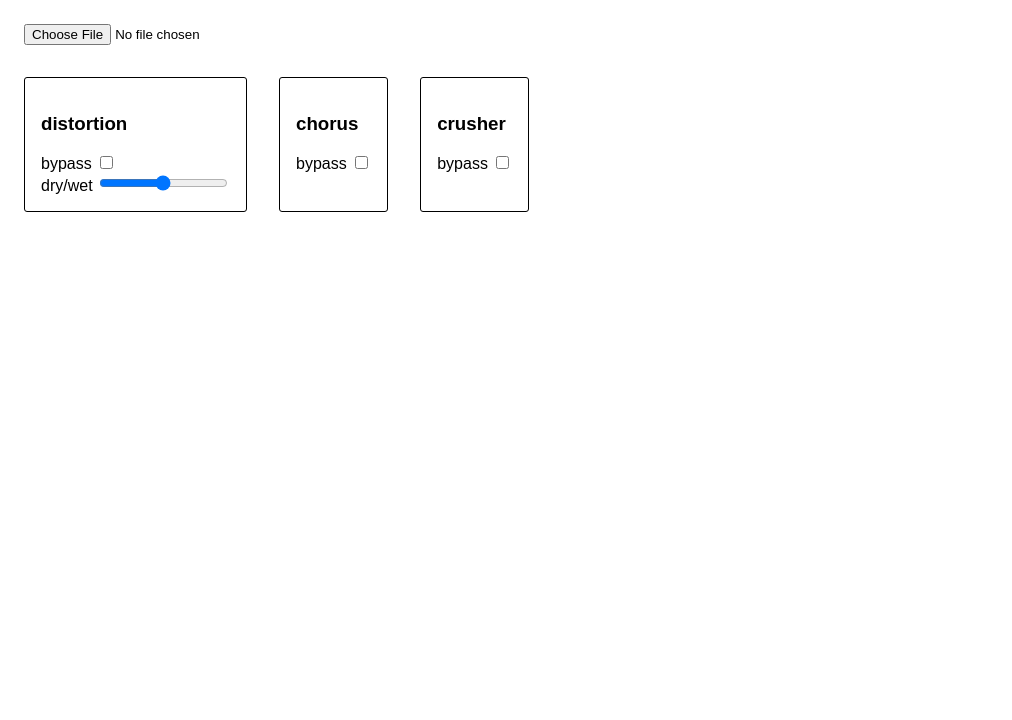
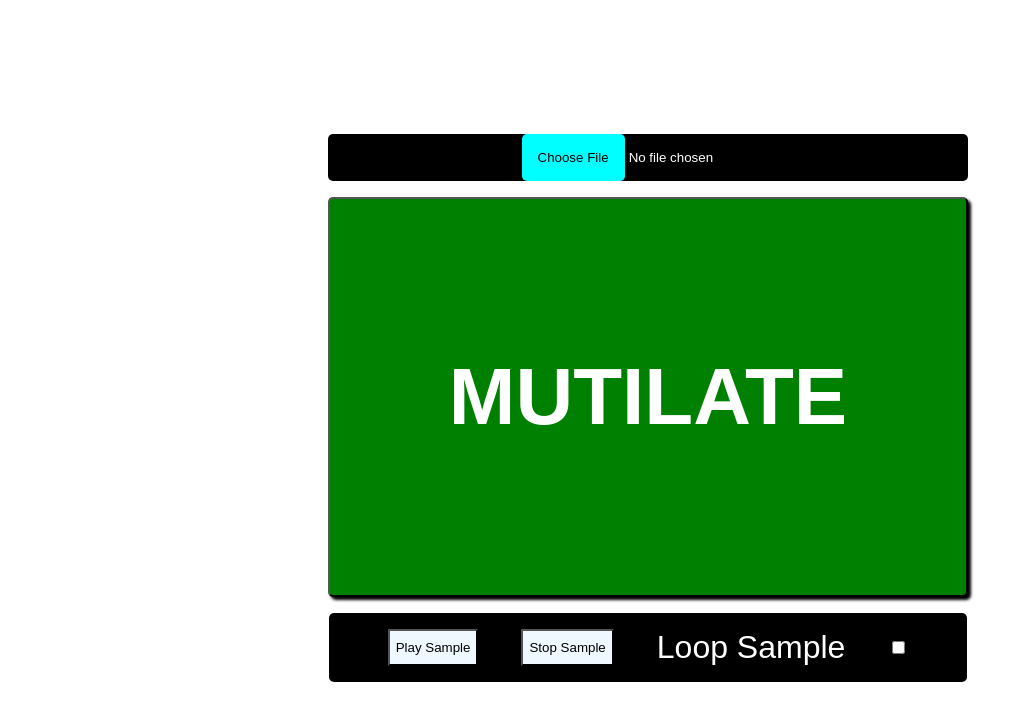
Before and after one commit to jamesyuill/project-mutilator, a website built with Vite: page index.html in a window 1280 px wide. Shown: the whole page, without its empty margins (0-1012 px from the left). Built offline with nearby package versions, Linux system fonts and the light colour scheme.

Commit message:
simplified look and also functionality

```diff
--- a/index.html
+++ b/index.html
@@ -4,45 +4,16 @@
     <meta charset="UTF-8" />
     <meta name="viewport" content="width=device-width, initial-scale=1.0" />
     <link rel="stylesheet" href="style.css" />
-    <title>Document</title>
+    <title>Yuill's Mutilator</title>
   </head>
   <body>
     <main>
-      <input type="file" id="userOGAudio" />
-      <div id="ogsample" class="ogsample"></div>
-      <div id="fxrack" class="fxrack">
-        <div id="distortion" class="fxbox">
-          <h3>distortion</h3>
+      <div class="userOGAudio">
+        <input type="file" id="userOGAudio" class="file-input" />
+      </div>
 
-          <div>
-            <label for="dist-bypass">bypass</label>
-            <input type="checkbox" id="dist-bypass" />
-          </div>
-
-          <div>
-            <label for="dry-wet-dist-slider">dry/wet</label>
-            <input
-              type="range"
-              min="1"
-              max="100"
-              value="50"
-              orient="vertical"
-              class="dry-wet-dist-slider slider"
-              id="dry-wet-dist-slider"
-            />
-          </div>
-        </div>
-        <div id="chorus" class="fxbox">
-          <h3>chorus</h3>
-          <label for="chorus-bypass">bypass</label>
-          <input type="checkbox" id="chorus-bypass" />
-        </div>
-        <div id="crusher" class="fxbox">
-          <h3>crusher</h3>
-          <label for="crush-bypass">bypass</label>
-          <input type="checkbox" id="crush-bypass" />
-        </div>
-      </div>
+      <button class="mutilate" id="mutilate">MUTILATE</button>
+      <div id="newSample" class="newSample"></div>
     </main>
     <script type="module" src="main.js"></script>
   </body>
--- a/main.js
+++ b/main.js
@@ -1,14 +1,12 @@
 import * as Tone from 'tone';
 
 let player;
+let buttonClicked = 0;
 
 //DOM QUERIES --------------------------------|
 const userOGAudio = document.getElementById('userOGAudio');
-const ogSampleDiv = document.getElementById('ogsample');
-const bypassDistortion = document.querySelector('#dist-bypass');
-const bypassChorus = document.querySelector('#chorus-bypass');
-const bypassCrusher = document.querySelector('#crush-bypass');
-const dryWetDistSlider = document.getElementById('dry-wet-dist-slider');
+const newSampleDiv = document.getElementById('newSample');
+const mutilateBtn = document.getElementById('mutilate');
 
 const distortion = new Tone.Distortion({
   wet: 1,
@@ -19,38 +17,39 @@ const chorus = new Tone.Chorus({
   delayTime: 100,
   depth: 100,
 });
-const crusher = new Tone.BitCrusher({
-  wet: 1,
-  depth: 2,
+
+const cheby = new Tone.Chebyshev(80);
+
+const multiband = new Tone.MultibandCompressor({
+  lowFrequency: 200,
+  highFrequency: 1300,
+  low: {
+    threshold: -12,
+  },
 });
+const limiter = new Tone.Limiter(-20);
 
 userOGAudio.addEventListener('change', (event) => {
   Tone.start();
   const fileURL = URL.createObjectURL(event.target.files[0]);
   player = new Tone.Player(fileURL);
-  createButtons();
-  // createCheckboxMenu();
-  addFX();
+  player.toDestination();
 });
 
-bypassDistortion.addEventListener('change', bypassEffect.bind(distortion));
-bypassChorus.addEventListener('change', bypassEffect.bind(chorus));
-bypassCrusher.addEventListener('change', bypassEffect.bind(crusher));
-dryWetDistSlider.addEventListener('input', (e) => {
-  let value = e.target.value / 100;
-  distortion.wet.value = value;
-});
-
-function bypassEffect(e) {
-  if (e.target.checked) {
-    this.wet.value = 0;
-  } else {
-    this.wet.value = 1;
-  }
-}
+mutilateBtn.addEventListener('click', randomiseValues);
 
 //FUNCTIONS --------------------------------|
 
+function randomiseValues() {
+  distortion.wet.value = Math.random();
+  chorus.wet.value = Math.random();
+  chorus.delayTime = Math.floor(Math.random() * 100);
+  chorus.depth = Math.floor(Math.random() * 100);
+  cheby.order = Math.floor(Math.random() * 100);
+
+  addFX();
+}
+createButtons();
 function createButtons() {
   const playSample = document.createElement('button');
   playSample.innerText = 'Play Sample';
@@ -70,10 +69,10 @@ function createButtons() {
   loopSample.id = 'loopsample';
   loopSample.type = 'checkbox';
 
-  ogSampleDiv.appendChild(playSample);
-  ogSampleDiv.appendChild(stopSample);
-  ogSampleDiv.appendChild(loopLabel);
-  ogSampleDiv.appendChild(loopSample);
+  newSampleDiv.appendChild(playSample);
+  newSampleDiv.appendChild(stopSample);
+  newSampleDiv.appendChild(loopLabel);
+  newSampleDiv.appendChild(loopSample);
 
   loopSample.addEventListener('change', (e) => {
     if (e.target.checked) {
@@ -84,23 +83,13 @@ function createButtons() {
   });
 }
 
-// function createCheckboxMenu() {
-//   const distLabel = document.createElement('label');
-//   distLabel.htmlFor = 'distbox';
-//   distLabel.innerText = 'Distortion';
-//   const distBox = document.createElement('input');
-//   distBox.type = 'checkbox';
-//   distBox.id = 'distbox';
+function addFX() {
+  Tone.Destination.chain(
+    distortion,
+    chorus,
 
-//   documentFragment.appendChild(listItem);
-//   listItem.appendChild(distLabel);
-//   listItem.appendChild(distBox);
-//   // listItem.appendChild(editButton);
-//   // listItem.appendChild(deleteButton);
-//   checkBoxDiv.appendChild(documentFragment);
-// }
-
-function addFX() {
-  Tone.Destination.chain(distortion, chorus, crusher);
-  player.toDestination();
+    cheby,
+    multiband,
+    limiter
+  );
 }
--- a/style.css
+++ b/style.css
@@ -1,38 +1,67 @@
 body {
-  padding: 1rem;
   font-family: Arial, Helvetica, sans-serif;
+  box-sizing: border-box;
 }
 
 main {
   display: flex;
   flex-direction: column;
-  gap: 1rem;
+  align-items: center;
+  justify-content: center;
+  margin: 0 auto;
+
+  height: 100vh;
+  width: 100vw;
 }
 
-.ogsample {
-  display: flex;
-  flex-direction: row;
-  gap: 1rem;
-}
-
-.fxrack {
-  display: flex;
-  flex-direction: row;
-  flex-wrap: wrap;
-  gap: 2rem;
-}
-
-.fxbox {
-  border: 1px solid black;
-  border-radius: 3px;
+input[type='file']::file-selector-button {
   padding: 1rem;
-}
-
-.active {
-  border: 2px solid green;
-
+  border-radius: 5px;
+  border: none;
   background-color: aqua;
 }
 
-.slider {
+input[type='file']::file-selector-button:hover {
+  background-color: rgb(167, 247, 247);
 }
+
+.userOGAudio {
+  margin: 1rem;
+  display: flex;
+  flex-direction: row;
+  justify-content: space-evenly;
+  background-color: black;
+  border-radius: 5px;
+  color: white;
+  width: 50%;
+}
+
+.newSample {
+  margin: 1rem;
+  display: flex;
+  flex-direction: row;
+  justify-content: space-evenly;
+  background-color: black;
+  border-radius: 5px;
+  color: white;
+  width: 47.4%;
+  padding: 1rem;
+  font-size: 2rem;
+}
+
+.mutilate {
+  background-color: green;
+  color: white;
+  margin: 0 auto;
+  font-weight: 900;
+  font-size: 5rem;
+  width: 50%;
+  height: 50%;
+  border-radius: 5px;
+  box-shadow: 3px 3px 3px black;
+}
+
+button {
+  background-color: aliceblue;
+  color: black;
+}
```
